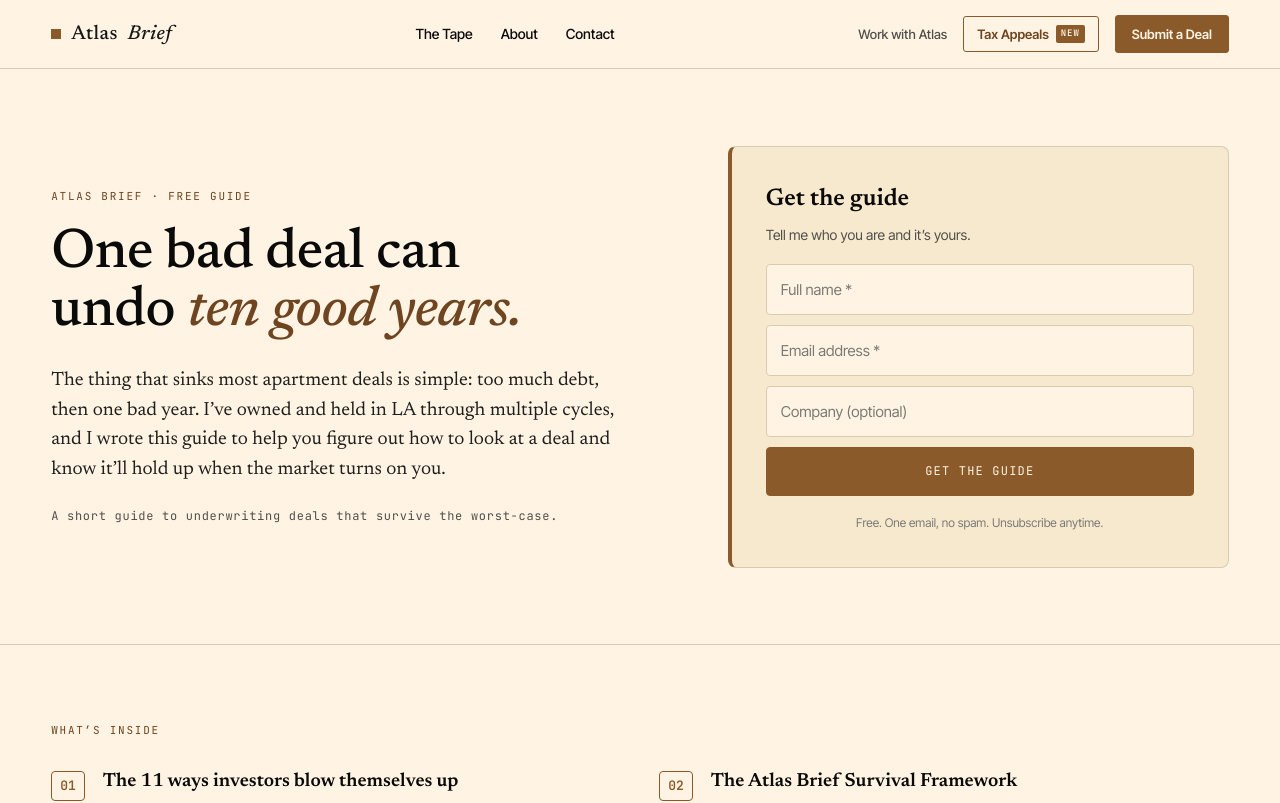
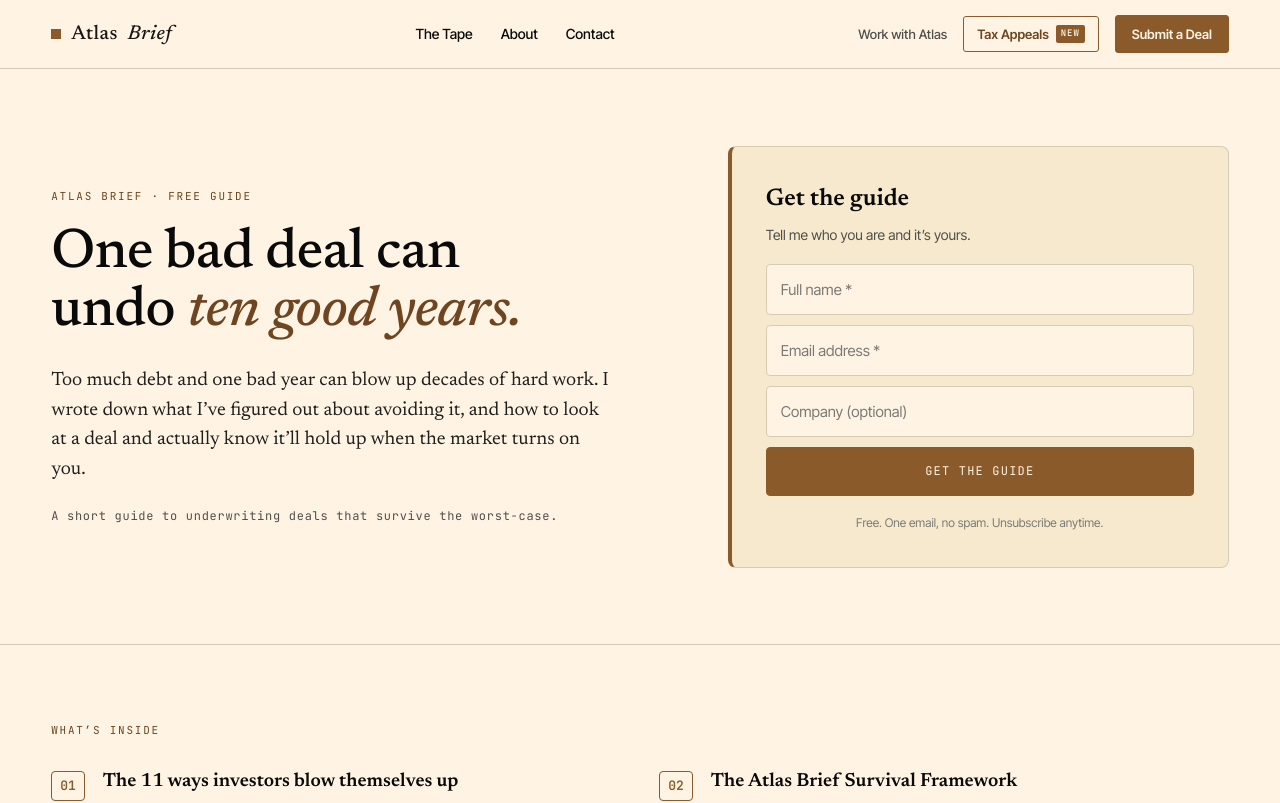
Before and after one commit to nicjofre/atlas-brief, a Next.js app: page /survival-guide in a window 1280 px wide. Shown: the top 803 px of the page. Built offline with nearby package versions, Linux system fonts and the light colour scheme; no server answers.

Commit message:
Survival Guide lede: 'too much debt and one bad year can blow up decades of hard work'
Co-Authored-By: Claude Opus 4.8 (1M context) <noreply@anthropic.com>

```diff
--- a/app/(frontend)/(public)/survival-guide/page.tsx
+++ b/app/(frontend)/(public)/survival-guide/page.tsx
@@ -29,9 +29,9 @@ export default function SurvivalGuidePage() {
                 One bad deal can undo <em>ten good years.</em>
               </h1>
               <p className="sg-lede">
-                The thing that sinks most apartment deals is simple: too much debt, then one bad year. I&rsquo;ve
-                owned and held in LA through multiple cycles, and I wrote this guide to help you figure out how to
-                look at a deal and know it&rsquo;ll hold up when the market turns on you.
+                Too much debt and one bad year can blow up decades of hard work. I wrote down what I&rsquo;ve
+                figured out about avoiding it, and how to look at a deal and actually know it&rsquo;ll hold up
+                when the market turns on you.
               </p>
               <p className="sg-kicker">
                 A short guide to underwriting deals that survive the worst-case.
```
